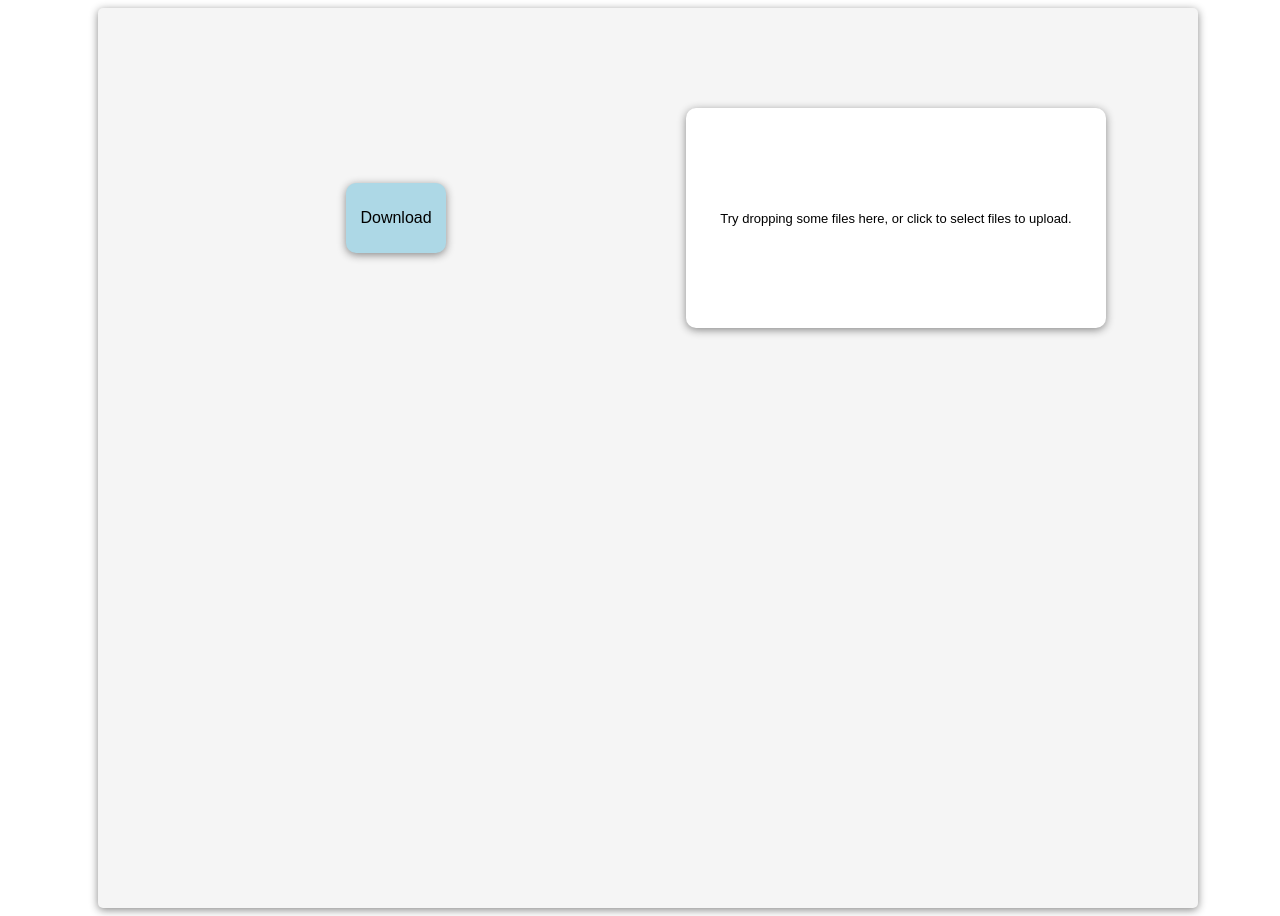
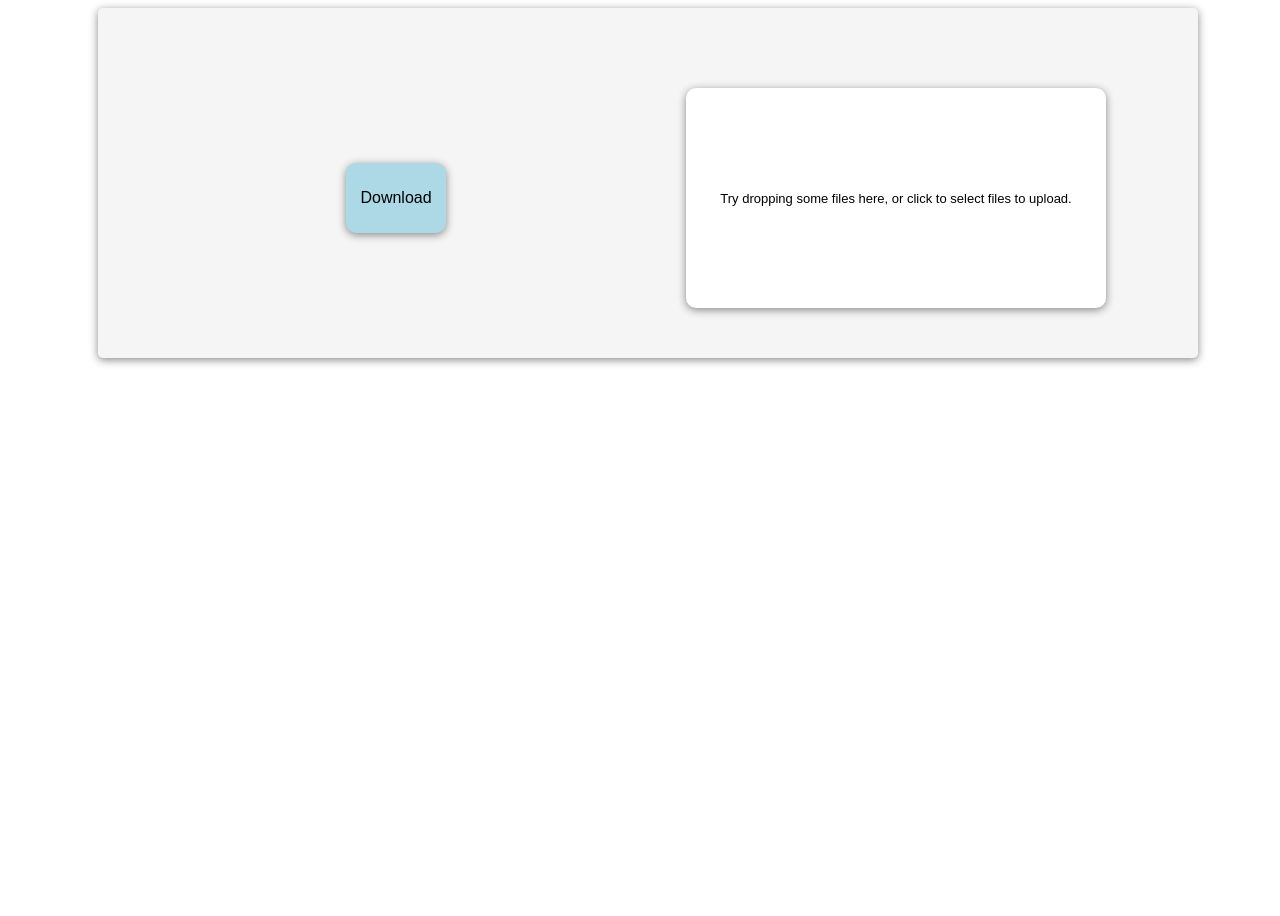
Before and after one commit to iot-dsa-v2/msgpack-editor, a React (Create React App) app: page / in a window 1280 px wide. After the commit the page ends 800 px from the top, so only its background shows below. Built offline with nearby package versions, Linux system fonts and the light colour scheme.

Commit message:
fixed height of app

```diff
--- a/src/App.css
+++ b/src/App.css
@@ -1,9 +1,6 @@
 .App {
-  height: 90vh;
   width: 90vw;
   max-width: 1000px;
-  max-height: 800px;
-  min-height: 800px;
   margin: auto;
   background-color: whitesmoke;
   padding: 50px;
@@ -56,7 +53,7 @@
 }
 
 .tree {
+  margin-top: -20px;
   position: relative;
-  margin-top: 20px;
   padding-left: 45%;
 }
```
